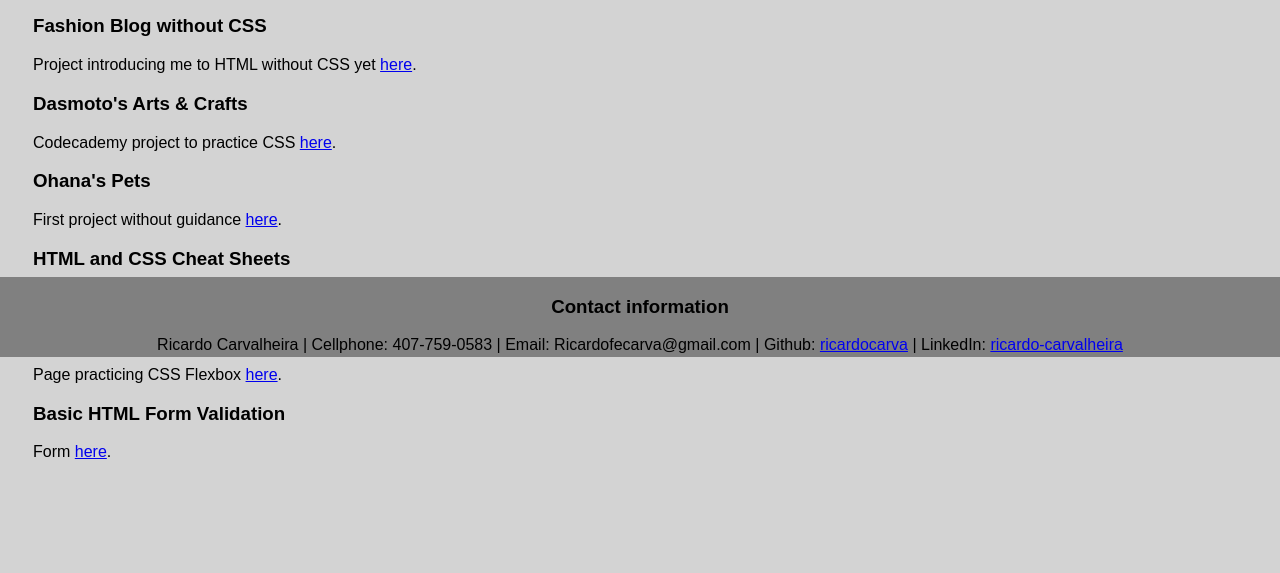
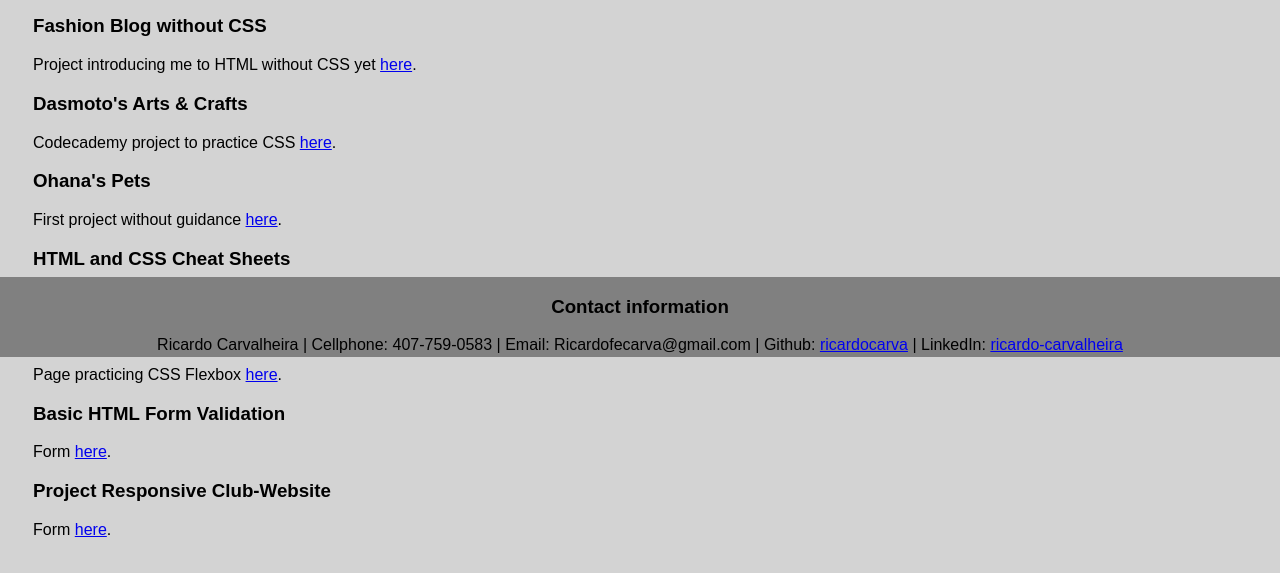
Before and after one commit to ricardocarva/first-portfolio, a plain HTML site: page index.html in a window 1280 px wide. Shown: the part 443-1016 px from the top of the page. Drawn offline with Linux system fonts and the light colour scheme.

Commit message:
Added another link to the portfolio

```diff
--- a/index.html
+++ b/index.html
@@ -34,6 +34,8 @@
               <p>Page practicing CSS Flexbox <a href="https://ricardocarva.github.io/Tea-Cozy-Party/" title="Tea Cozy Party" target="_blank">here</a>.</p>
               <h3>Basic HTML Form Validation</h3>
               <p>Form <a href="https://ricardocarva.github.io/Basic-HTML-Form-Validation/" title="Basic HTML Form Validation" target="_blank">here</a>.</p>
+              <h3>Project Responsive Club-Website</h3>
+              <p>Form <a href="https://ricardocarva.github.io/Challenge-Project-Responsive-Club-Website/" title="Challenge Project Responsive Club Website" target="_blank">here</a>.</p>
 
       </article>
   </main>
```
